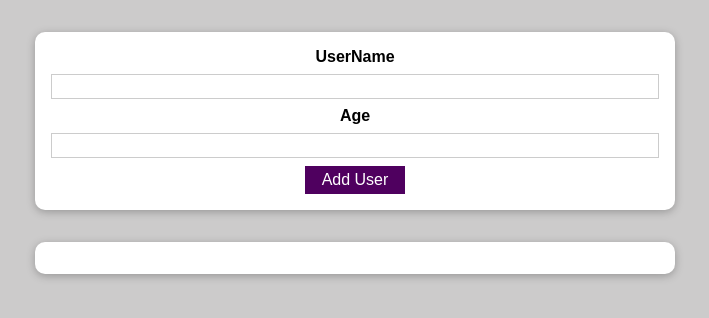
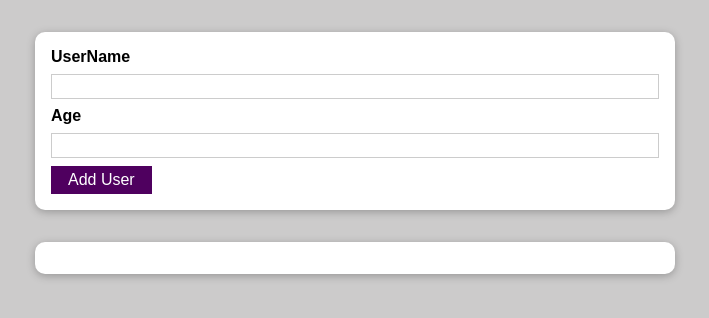
Before and after one commit to sarveshhome/ReactPracticeApp, a React (Create React App) app: page / in a window 1280 px wide. Shown: the top 318 px of the page, without its empty margins (285-994 px from the left). Built offline with nearby package versions, Linux system fonts and the light colour scheme.

Commit message:
React Fragment

```diff
--- a/src/App.js
+++ b/src/App.js
@@ -13,10 +13,11 @@ function App() {
   };
 
   return (
-      <div className="App">
+      /**Fragment  <>  </>   */
+      <>
         <AddUser onAddUser={addUserHandler}/>
         <UserList users={usersList}/>
-      </div>
+      </>
   );
 }
 
```
